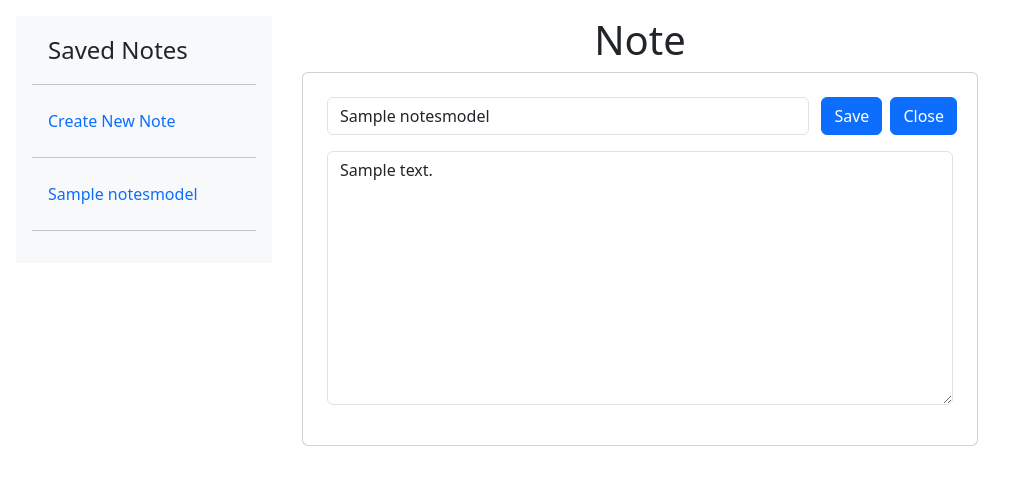
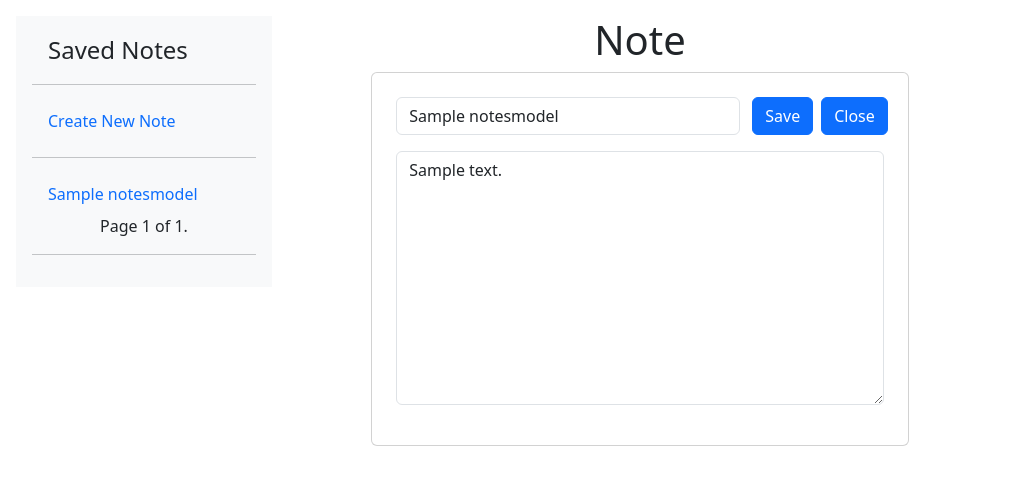
Before and after one commit to andjey777/browser-notes, a Django app: page /notes/1/ in a window 1280 px wide. Shown: the top 485 px of the page, without its empty margins (0-1009 px from the left). Run offline with Django 5.2, Linux system fonts and the light colour scheme; tables that the repository leaves empty hold one stand-in row (values such as "Sample post"); some libraries are stand-ins or nearby versions.

Commit message:
pagination added

```diff
--- a/notes/views.py
+++ b/notes/views.py
@@ -1,7 +1,11 @@
 import datetime
 
+from django.core.paginator import Paginator
 from django.http import JsonResponse
-from django.shortcuts import redirect, render
+from django.shortcuts import (
+    redirect,
+    render,
+)
 from django.urls import reverse_lazy
 from django.utils import timezone
 from django.views import generic
@@ -20,7 +24,8 @@ class IndexView(generic.View):
         return redirect("notes:notes", note_id=queryset.id)
 
 
-class NotesView(generic.View):
+class NotesView(generic.ListView):
+    paginate_by = 2
     template_name = "notes/notes.html"
     success_url = reverse_lazy("notes:notes")
     form_class = NotesForm
@@ -28,8 +33,11 @@ class NotesView(generic.View):
     def get(self, request, note_id):
         queryset = NotesModel.objects.get(id=note_id)
         form = NotesForm(instance=queryset)
-        notes_names = NotesModel.objects.values("id", "name")
-        return render(request, self.template_name, {"form": form, "notes_names": notes_names})
+        notes_names = NotesModel.objects.all()
+        paginator = Paginator(notes_names, 5)
+        page_number = request.GET.get("page")
+        page_obj = paginator.get_page(page_number)
+        return render(request, self.template_name, {"form": form, "page_obj": page_obj})
 
 
 class UpdateView(generic.UpdateView):
@@ -46,4 +54,4 @@ class CreateView(generic.CreateView):
     model = NotesModel
     form_class = CreateForm
     template_name = "notes/create.html"
-    success_url = reverse_lazy("notes:notes")
+    success_url = reverse_lazy("notes:index")
--- a/templates/notes/notes.html
+++ b/templates/notes/notes.html
@@ -11,18 +11,34 @@
       </a>
     </li>
     <hr>
-    {% for name in notes_names %}
+    <div class="pagination flex-column">
+      {% for name in page_obj %}
       <li class="nav-item">
         <a href="{% url 'notes:notes' note_id=name.id %}" class="nav-link" aria-current="page">
           {{ name.name }}
         </a>
       </li>
       {% endfor %}
+      <div class="px-3" style="text-align: center;">
+      {% if page_obj.has_previous %}
+      <a href="?page=1">First</a>
+      <a href="?page={{ page_obj.previous_page_number }}">Previous</a>
+      {% endif %}
+
+      <span class="current">
+        Page {{ page_obj.number }} of {{ page_obj.paginator.num_pages }}.
+      </span>
+
+      {% if page_obj.has_next %}
+      <a href="?page={{ page_obj.next_page_number }}">Next</a>
+      <a href="?page={{ page_obj.paginator.num_pages }}">Last</a>
+      {% endif %}</div>
+    </div>
   </ul>
   <hr>
 </div>
 
-<div class="container" style="max-width: 700px; text-align: center; margin:0 auto;">
+<div class="container" style="max-width: 45%; text-align: center; margin:0 auto;">
   <h1>Note</h1>
   <div class="card">
     <form id="main_form" class="m-3" method="POST">
```
Lines whose indentation alone changed are shown as unchanged.
